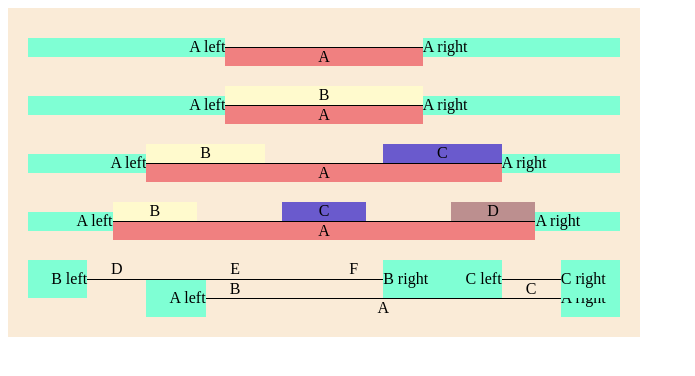
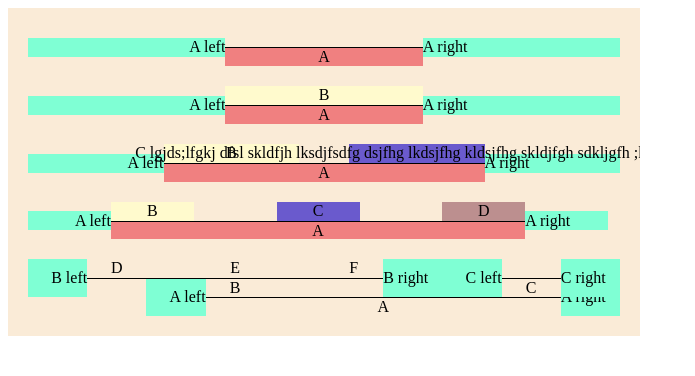
Before and after one commit to seachel/Treehehe, a plain HTML site: page TreeTest/gridtree.html in a window 1280 px wide. Shown: the whole page, without its empty margins (0-695 px from the left). Drawn offline with nearby package versions, Linux system fonts and the light colour scheme; some packages are replaced by stand-ins of ours.

Commit message:
Trying to have the grid expand when its contents are too wide for the grid container. No success so far...
Trying `white-space: nowrap` on the nodes and text blocks and more customization of the column templates.

```diff
--- a/TreeTest/gridtree.html
+++ b/TreeTest/gridtree.html
@@ -45,6 +45,8 @@
 
 <div class="tree-display-panel">
 
+	<div class="tree-wrapper">
+
 		<div class="tree_zero-child tree">
 			<div class="tree_zero-child_A_left rule-left rule-text">A left</div>
 			<div class="tree_zero-child_A A node">A</div>
@@ -73,7 +75,7 @@
 				B
 			</div>
 			<div class="tree_two-child_C C leaf">
-			C
+				C lgjds;lfgkj dfsl skldfjh lksdjfsdfg dsjfhg lkdsjfhg kldsjfhg skldjfgh sdkljgfh ;kgj sdl;gj
 			</div>
 		</div>
 
@@ -119,6 +121,7 @@
 		</div>
 
 	</div>
+</div>
 
 
 </body>
--- a/TreeTest/styles/gridstyle.css
+++ b/TreeTest/styles/gridstyle.css
@@ -16,6 +16,11 @@
 	overflow: auto;
 }
 
+.tree-wrapper
+{
+	overflow: auto;
+}
+
 /* General tree styles */
 
 .node
@@ -29,18 +34,19 @@
 {
 	display: flex;
 	justify-content: center;
+	white-space: nowrap;
 }
 
 .tree
 {
 	margin: 20px;
-
 }
 
 .rule-text
 {
 	display: flex;
 	align-items: center;
+	white-space: nowrap;
 }
 
 .rule-left
@@ -117,9 +123,9 @@
 .tree_two-child
 {
 	display: grid;
-	grid-template: repeat(4, 1fr) / repeat(5, 1fr);
-	/*grid-gap: 10px;*/
-	grid-auto-rows: minmax(50px, 100px);
+	/* grid-template: repeat(4, 1fr) / repeat(5, minmax(20px, 200%)); */
+	grid-template-rows: repeat(4, 1fr);
+	grid-template-columns: minmax(20px, 10000px) minmax(20px, 10000px) 50px minmax(20px, 10000px) minmax(20px, 10000px);
 }
 
 
@@ -157,7 +163,7 @@
 .tree_three-child
 {
 	display: grid;
-	grid-template: repeat(4, 1fr) / repeat(7, 1fr);
+	grid-template: repeat(4, 25%) / repeat(7, 14%);
 }
 
 
```
Lines whose indentation alone changed are shown as unchanged.
